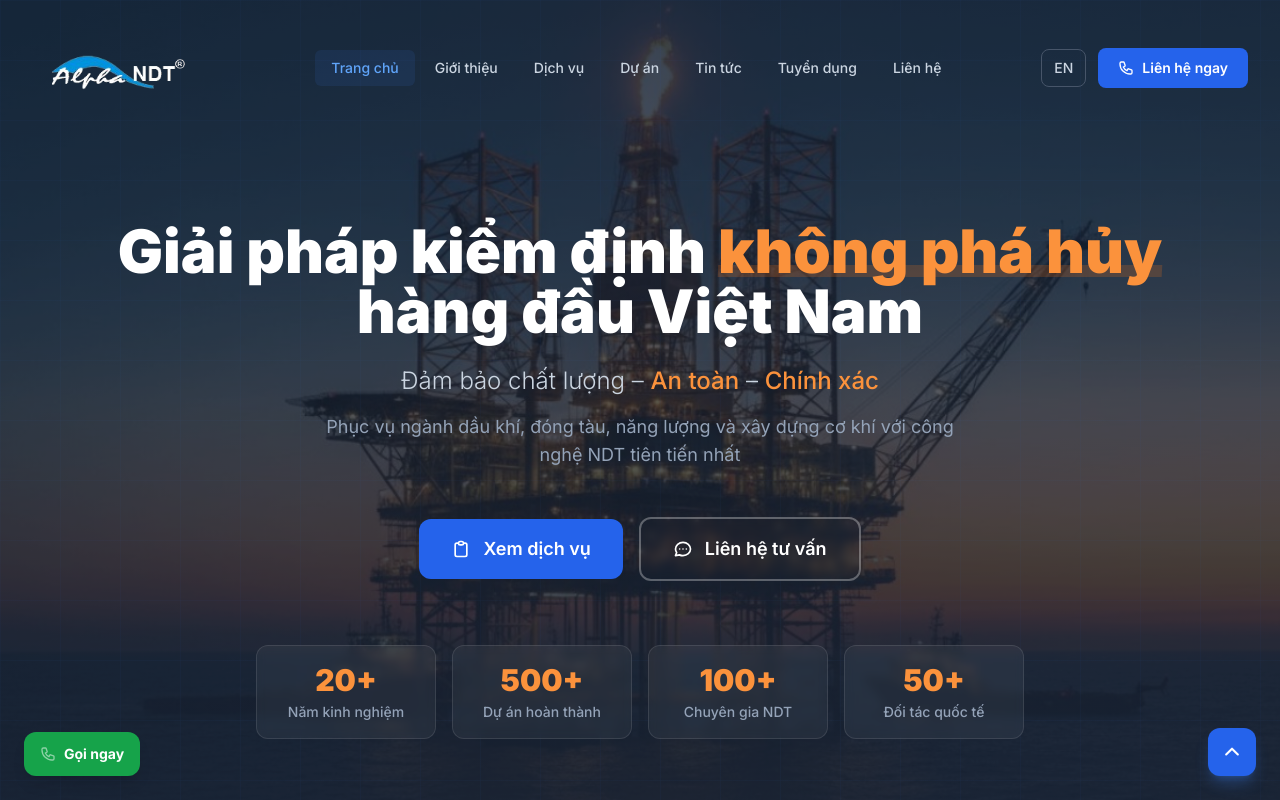
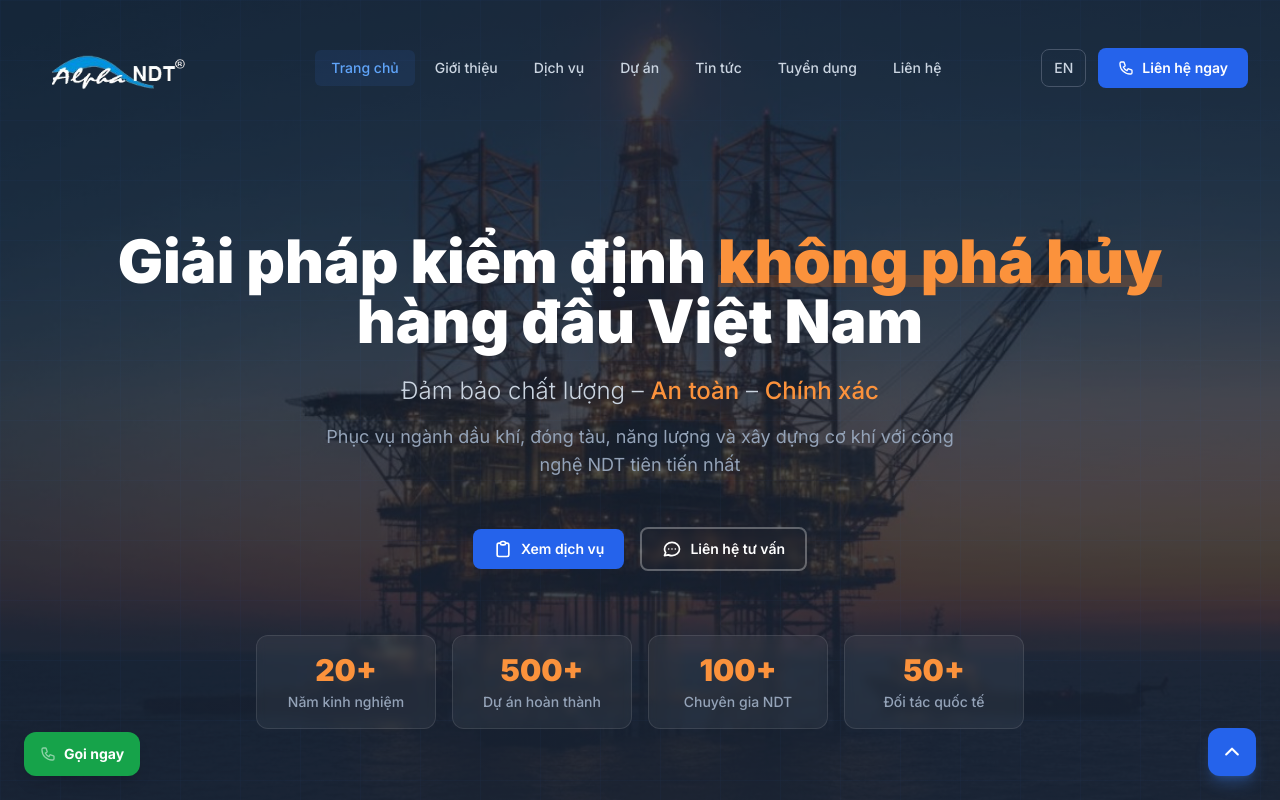
Before and after one commit to Nhut-dz/alpha-ndt, a React (Vite) app: page / in a window 1280 px wide. Shown: the top 800 px of the page. Built offline with nearby package versions, Linux system fonts and the light colour scheme.

Commit message:
Thu nhỏ 2 nút CTA trên Hero banner

```diff
--- a/src/components/Hero.jsx
+++ b/src/components/Hero.jsx
@@ -106,7 +106,7 @@ export default function Hero() {
         <div className="flex flex-col sm:flex-row items-center justify-center gap-4 mb-16">
           <button
             onClick={() => scrollTo("#services")}
-            className="group inline-flex items-center gap-3 bg-blue-600 hover:bg-blue-500 text-white font-semibold text-lg px-8 py-4 rounded-xl transition-all duration-300 hover:shadow-2xl hover:shadow-blue-500/30 hover:-translate-y-1 w-full sm:w-auto justify-center"
+            className="group inline-flex items-center gap-2 bg-blue-600 hover:bg-blue-500 text-white font-semibold text-sm px-5 py-2.5 rounded-lg transition-all duration-300 hover:shadow-xl hover:shadow-blue-500/30 hover:-translate-y-1 w-full sm:w-auto justify-center"
           >
             <svg className="w-5 h-5 group-hover:scale-110 transition-transform" fill="none" stroke="currentColor" viewBox="0 0 24 24">
               <path strokeLinecap="round" strokeLinejoin="round" strokeWidth={2} d="M9 5H7a2 2 0 00-2 2v12a2 2 0 002 2h10a2 2 0 002-2V7a2 2 0 00-2-2h-2M9 5a2 2 0 002 2h2a2 2 0 002-2M9 5a2 2 0 012-2h2a2 2 0 012 2" />
@@ -115,7 +115,7 @@ export default function Hero() {
           </button>
           <button
             onClick={() => scrollTo("#contact")}
-            className="group inline-flex items-center gap-3 bg-transparent border-2 border-white/30 hover:border-white/60 text-white font-semibold text-lg px-8 py-4 rounded-xl transition-all duration-300 hover:bg-white/10 backdrop-blur-sm w-full sm:w-auto justify-center"
+            className="group inline-flex items-center gap-2 bg-transparent border-2 border-white/30 hover:border-white/60 text-white font-semibold text-sm px-5 py-2.5 rounded-lg transition-all duration-300 hover:bg-white/10 backdrop-blur-sm w-full sm:w-auto justify-center"
           >
             <svg className="w-5 h-5 group-hover:scale-110 transition-transform" fill="none" stroke="currentColor" viewBox="0 0 24 24">
               <path strokeLinecap="round" strokeLinejoin="round" strokeWidth={2} d="M8 12h.01M12 12h.01M16 12h.01M21 12c0 4.418-4.03 8-9 8a9.863 9.863 0 01-4.255-.949L3 20l1.395-3.72C3.512 15.042 3 13.574 3 12c0-4.418 4.03-8 9-8s9 3.582 9 8z" />
```
